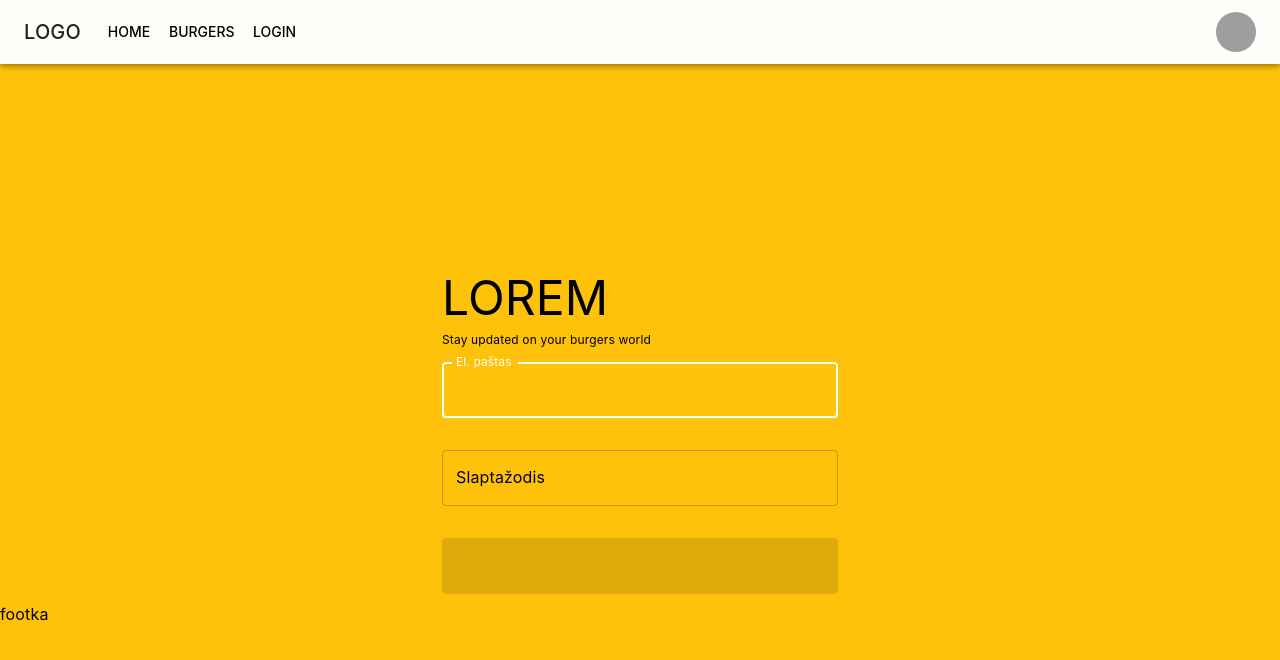
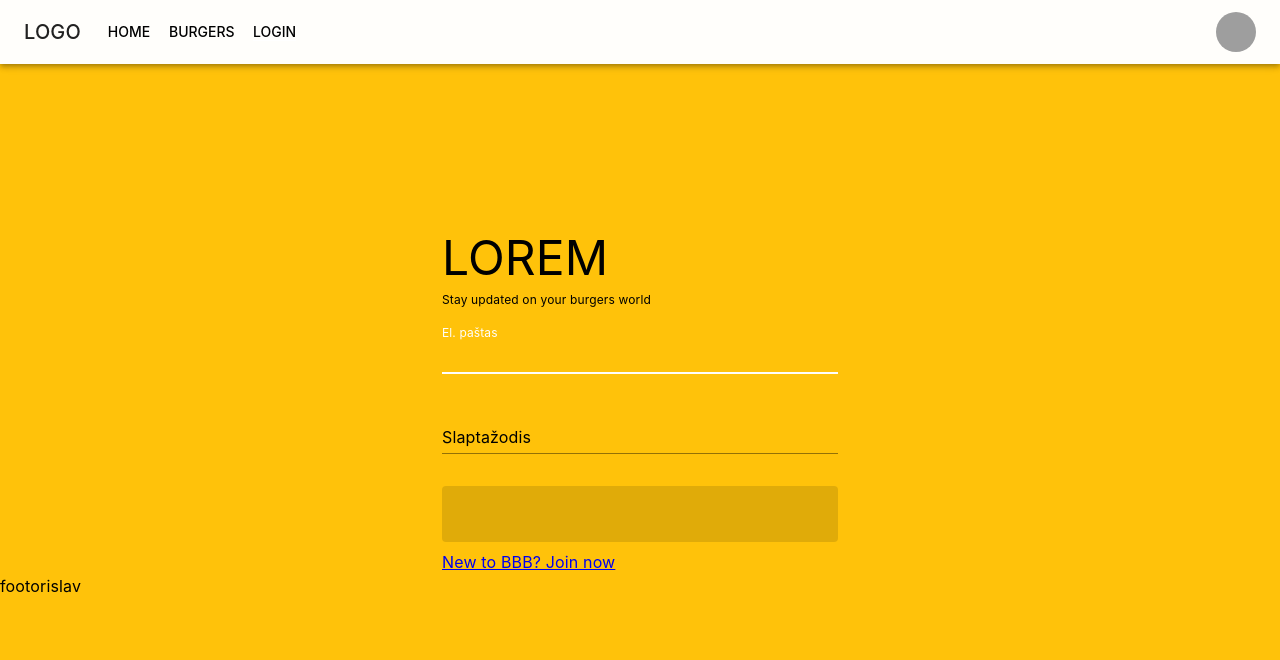
Before and after one commit to styylz/burgerProject, a React (Create React App) app in the folder client/: page /login in a window 1280 px wide. Shown: the top 660 px of the page. Built offline with nearby package versions, Linux system fonts and the light colour scheme; grey boxes are pictures that could not be loaded.

Commit message:
refactor(9): updated form

```diff
--- a/client/src/components/auth-form/index.jsx
+++ b/client/src/components/auth-form/index.jsx
@@ -1,4 +1,3 @@
-/* eslint-disable */
 import React from 'react';
 import {
   Container,
@@ -21,14 +20,14 @@ const AuthForm = ({
   <Container
     maxWidth="xs"
     component="main"
-    sx={{ pt: '7vh' }}
+    sx={{ pt: '2vh' }}
   >
     <Box component="form" onSubmit={onSubmit}>
       <Box sx={{
-        mb: 3,
         display: 'flex',
         flexDirection: 'column',
         alignItems: 'center',
+        mb: 3,
       }}
       >
         <Typography component="h1" variant="h5">
@@ -43,9 +42,9 @@ const AuthForm = ({
           : title
         }
       </Button>
-      {/* <Link to={linkTo}>
+      <Link sx={{ textDecoration: 'none' }} to={linkTo}>
         {linkTitle}
-      </Link> */}
+      </Link>
     </Box>
   </Container>
 );
--- a/client/src/components/partials/footer/index.jsx
+++ b/client/src/components/partials/footer/index.jsx
@@ -2,7 +2,7 @@ import React from 'react';
 
 const Footer = () => (
   <div>
-    footka
+    footorislav
   </div>
 );
 
--- a/client/src/pages/public-only/login-page.jsx
+++ b/client/src/pages/public-only/login-page.jsx
@@ -70,8 +70,8 @@ const LoginPage = () => {
 
   return (
     <AuthForm
-      linkTo={routes.RegisterPage}
-      linkTitle="Neturite paskyros? Registruokitės"
+      linkTo={routes.SignUpPage}
+      linkTitle="New to BBB? Join now"
       loading={isSubmitting}
       isValid={isValid && dirty}
       onSubmit={handleSubmit}
@@ -81,13 +81,13 @@ const LoginPage = () => {
       </Alert>
       <Grid container spacing={4}>
         <Grid item xs={12}>
-          <Box sx={{ mb: 1.5 }}>
+          <Box sx={{ mb: 2 }}>
             <Typography variant="h3" sx={{ textAlign: 'left' }}> LOREM</Typography>
             <Typography variant="p" sx={{ fontSize: '12px' }}> Stay updated on your burgers world</Typography>
           </Box>
           <TextField
             name="email"
-            variant="outlined"
+            variant="standard"
             label="El. paštas"
             value={values.email}
             error={touched.email && Boolean(errors.email)}
@@ -103,7 +103,7 @@ const LoginPage = () => {
         <Grid item xs={12} sx={{ mb: 4 }}>
           <TextField
             name="password"
-            variant="outlined"
+            variant="standard"
             label="Slaptažodis"
             type="password"
             value={values.password}
--- a/client/src/pages/public-only/register-page.jsx
+++ b/client/src/pages/public-only/register-page.jsx
@@ -1,8 +1,6 @@
 import React, { useState } from 'react';
 import {
   TextField,
-  FormControlLabel,
-  Checkbox,
   Grid,
   InputAdornment,
   CircularProgress,
@@ -139,7 +137,7 @@ const RegisterPage = () => {
 
   return (
     <AuthForm
-      title="Registruotis"
+      title="Stay updated on your burgers world"
       linkTo={routes.LoginPage}
       linkTitle="Jau turite paskyrą? Prisijunkite"
       onSubmit={handleSubmit}
@@ -158,7 +156,7 @@ const RegisterPage = () => {
             helperText={touched.name && errors.name}
             disabled={isSubmitting}
             fullWidth
-            variant="outlined"
+            variant="standard"
           />
         </Grid>
         <Grid item xs={12} sm={6}>
@@ -172,7 +170,7 @@ const RegisterPage = () => {
             helperText={touched.surname && errors.surname}
             disabled={isSubmitting}
             fullWidth
-            variant="outlined"
+            variant="standard"
           />
         </Grid>
         <Grid item xs={12}>
@@ -186,7 +184,7 @@ const RegisterPage = () => {
             helperText={touched.email && errors.email}
             disabled={isSubmitting}
             fullWidth
-            variant="outlined"
+            variant="standard"
             InputProps={{
               endAdornment: (
                 <InputAdornment position="end">
@@ -207,7 +205,7 @@ const RegisterPage = () => {
             helperText={touched.password && errors.password}
             disabled={isSubmitting}
             fullWidth
-            variant="outlined"
+            variant="standard"
             type="password"
           />
         </Grid>
@@ -222,22 +220,8 @@ const RegisterPage = () => {
             helperText={touched.passwordConfirmation && errors.passwordConfirmation}
             disabled={isSubmitting}
             fullWidth
-            variant="outlined"
+            variant="standard"
             type="password"
-          />
-        </Grid>
-        <Grid item sx={{ mb: 2 }} xs={12}>
-          <FormControlLabel
-            control={(
-              <Checkbox
-                name="subscribed"
-                onChange={handleChange}
-                checked={values.subscribed}
-                disabled={isSubmitting}
-                color="primary"
-              />
-                )}
-            label="Noriu gauti su rinkodara susijusius pranešimus"
           />
         </Grid>
       </Grid>
```
